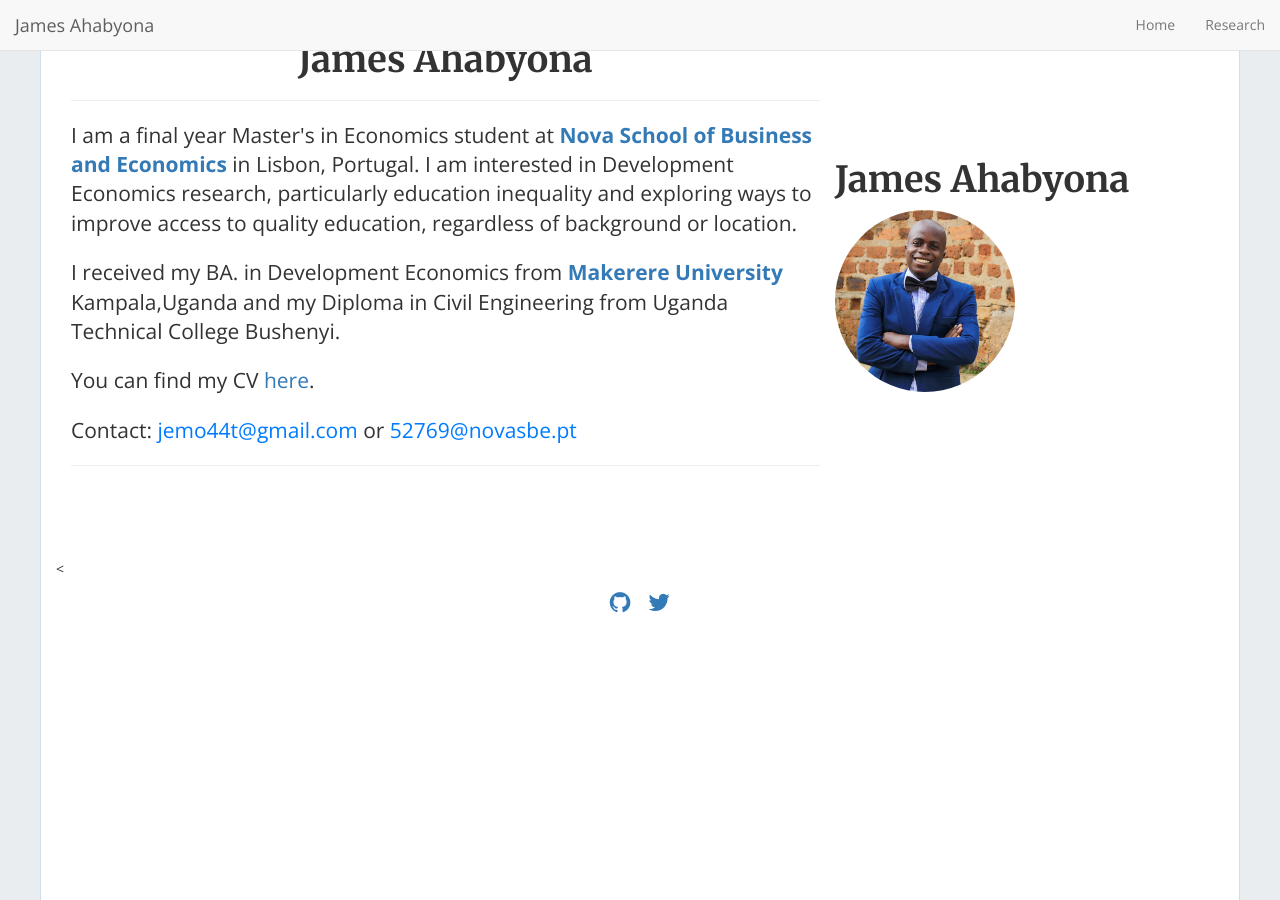
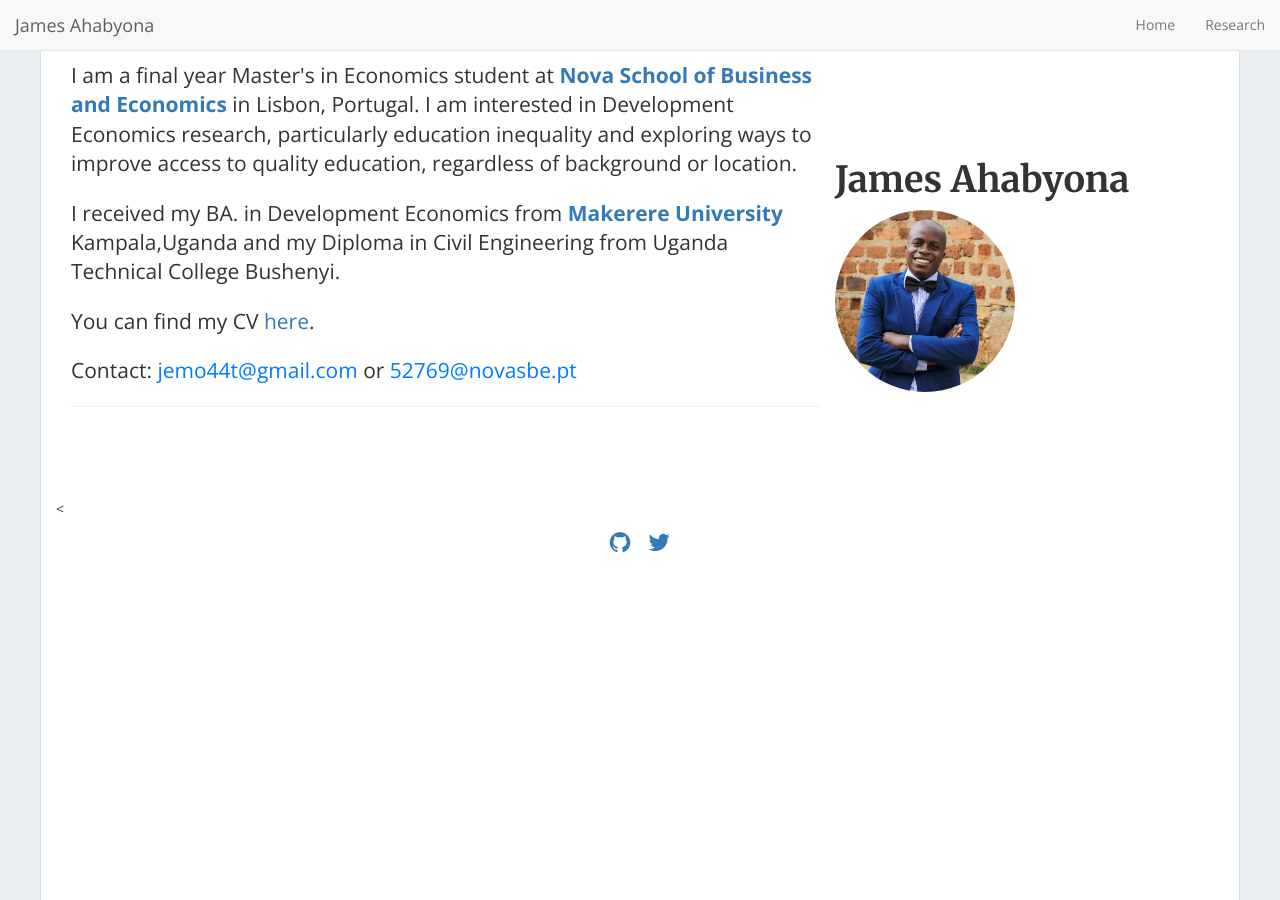
Before and after one commit to mariaelenaguer/mariaelenaguer.github.io, a Jekyll site: the page built from index.html, in a window 1280 px wide and 900 px high. Built offline with Jekyll 4.4.1, drawn with Linux system fonts in a browser that asks for light colours; nearby versions of some CDN libraries; the list of posts is cut into pages by our own code.

Commit message:
Update home-hero.html

```diff
--- a/_includes/home-hero.html
+++ b/_includes/home-hero.html
@@ -64,7 +64,7 @@
   div class="row">
     <div class="col-md-12">
     <div class="col-md-8 text-center">
-        <h1>James Ahabyona</h1>
+
 
         <hr>
 
```
